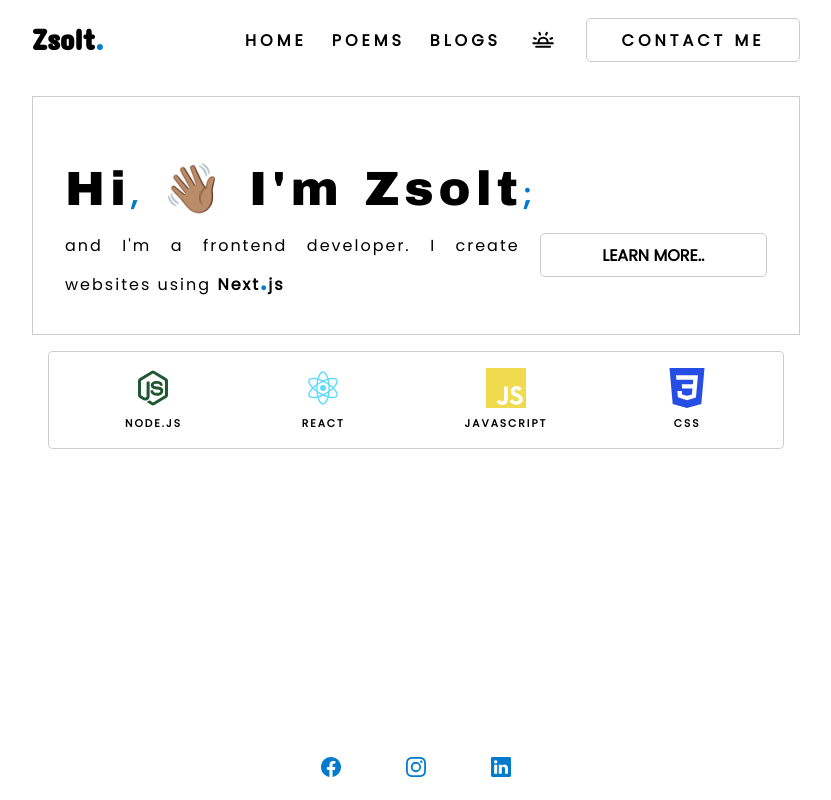
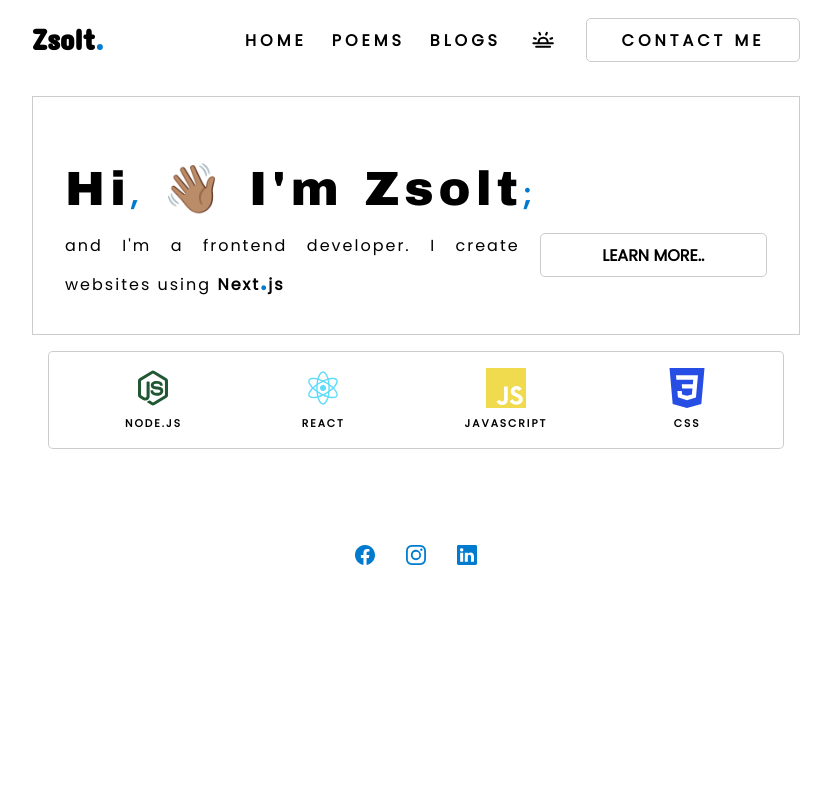
Before and after one commit to zsoltardai/zsoltardai.xyz, a Next.js app: page / in a window 1280 px wide. Shown: the whole page, without its empty margins (224-1055 px from the left). Built offline with nearby package versions, Linux system fonts and the light colour scheme.

Commit message:
removing absolute position

```diff
--- a/components/home/socials.module.css
+++ b/components/home/socials.module.css
@@ -1,5 +1,4 @@
 .container {
-    position: absolute;
     display: flex;
     flex-direction: row;
     justify-content: space-around;
```
